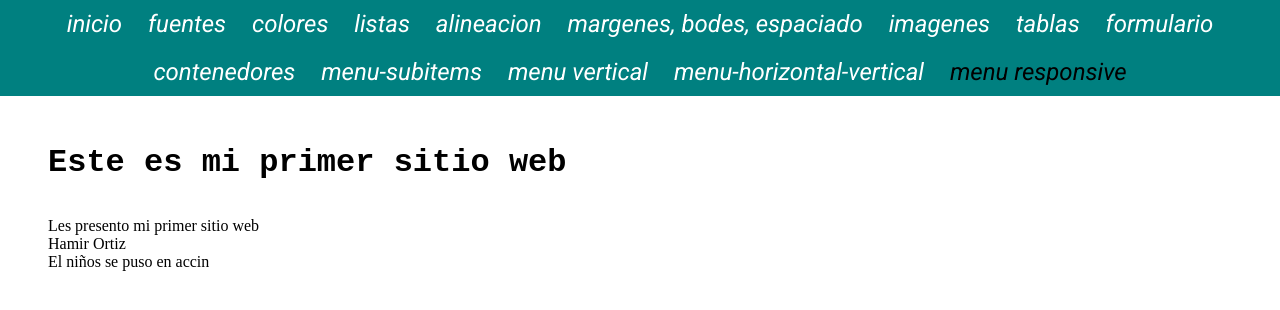
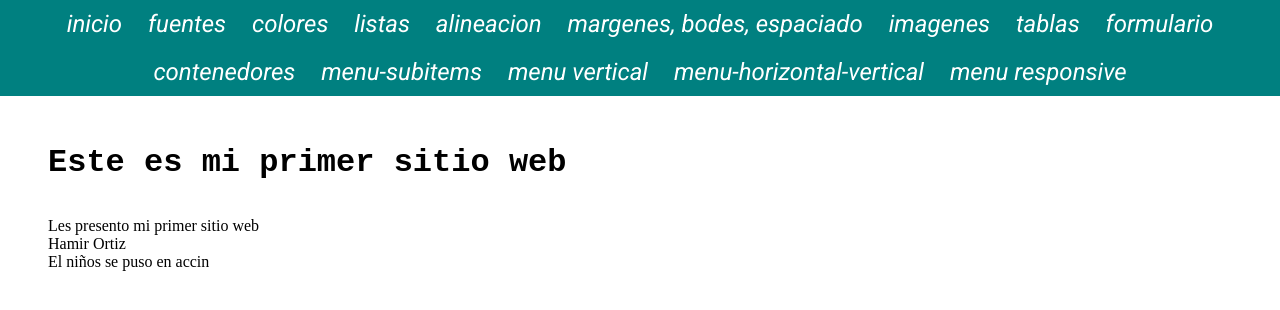
Before and after one commit to hamir01/ADSI_hamir_ortiz, a plain HTML site: page index.html in a window 1280 px wide. Drawn offline with Linux system fonts and the light colour scheme.

Commit message:
caambioen en index

```diff
--- a/index.html
+++ b/index.html
@@ -29,7 +29,7 @@
       <li><a href="menu-subitems.html">menu-subitems</a></li>
       <li><a href="menu_vertical.html">menu vertical</a></li>
       <li><a href="menu-horizontal-vertical.html">menu-horizontal-vertical</a></li>
-      <li><a href="menu-responsive.html"></a>menu responsive</li>
+      <li><a href="menu-responsive.html">menu responsive</a></li>
     </ul>
     </nav>
 
```
